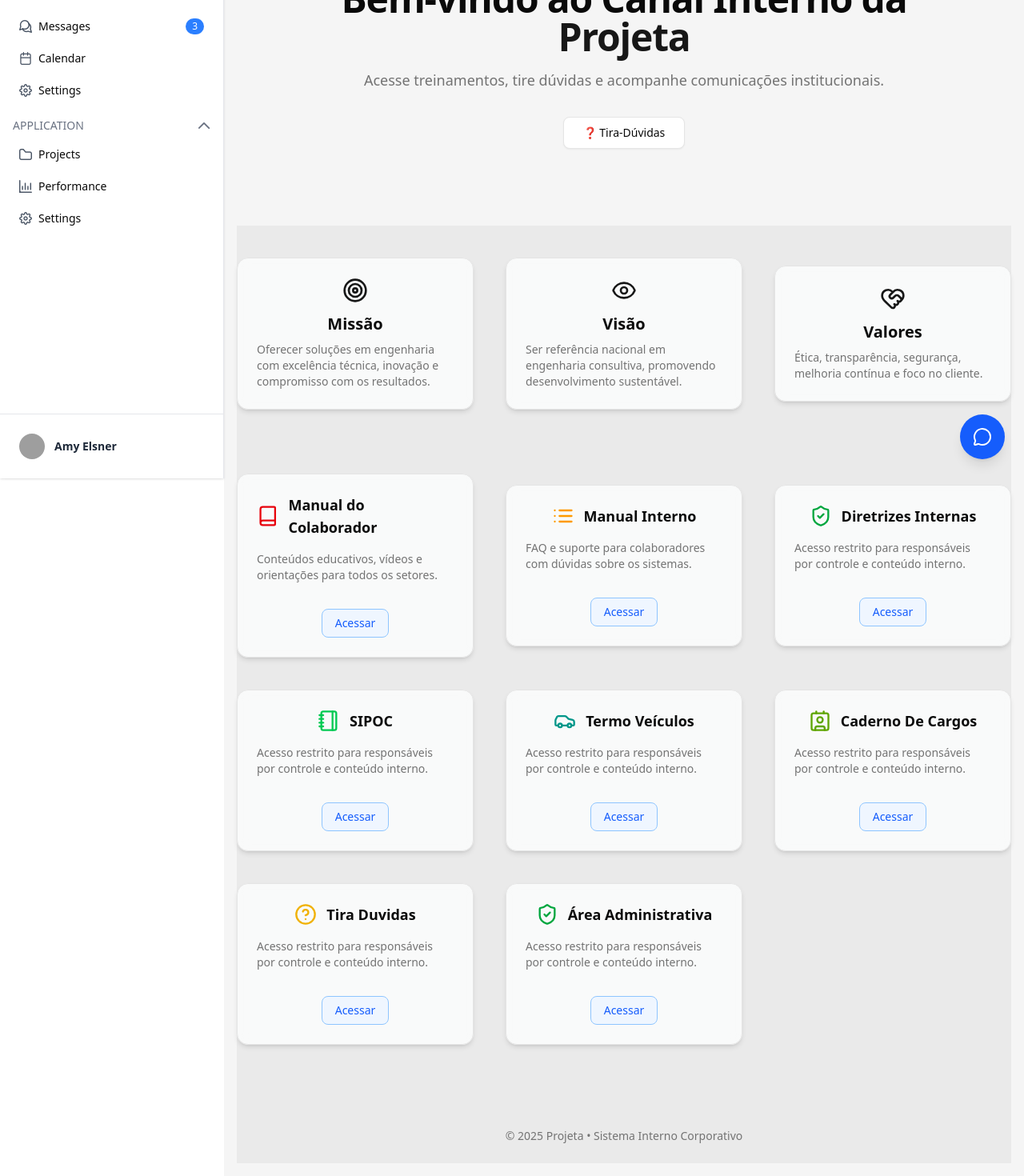
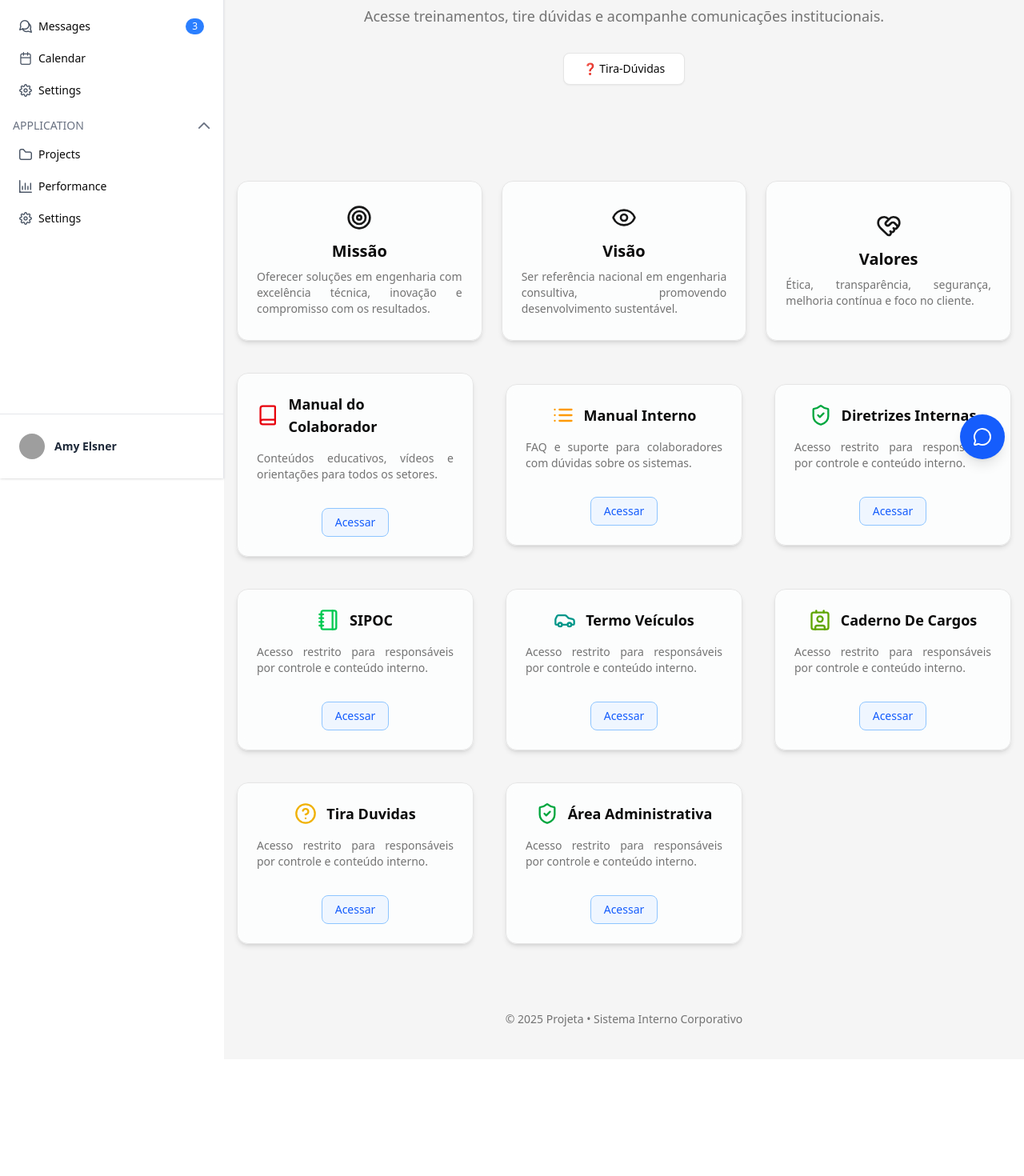
Before and after one commit to NITEP-Projeta/faqprojeta, a Next.js app: page / in a window 1280 px wide. Shown: the part 202-1672 px from the top of the page at 80% size. After the commit the page ends 1526 px from the top, so only its background shows below. Built offline with nearby package versions, Linux system fonts and the light colour scheme; grey boxes are pictures that could not be loaded.

Commit message:
Css alteração
Mudança no design da aplicação

```diff
--- a/app/page.tsx
+++ b/app/page.tsx
@@ -21,9 +21,10 @@ export default function HomePage() {
   }, []);
 
   return (
-    <div className="relative">
+    <div className="flex flex-col items-center justify-center gap-5">
+
       {/* HERO */}
-      <section className="bg-muted py-24 px-6 text-center pt-40">
+      <section className="bg-muted py-20 text-center pt-20">
         <motion.div
           initial={{ opacity: 0, y: 40 }}
           animate={{ opacity: 1, y: 0 }}
@@ -45,7 +46,7 @@ export default function HomePage() {
       </section>
 
       {/* MISSÃO, VISÃO, VALORES */}
-      <section className="pt-10 pb-20 grid md:grid-cols-3 gap-10 w-full place-items-center bg-[#EAEAEA]">
+      <section className="grid grid-cols-1 sm:grid-cols-2 lg:grid-cols-3 gap-6 place-items-center pt-5 pb-5">
         {[
           {
             title: 'Missão',
@@ -69,17 +70,17 @@ export default function HomePage() {
             whileInView={{ opacity: 1, y: 0 }}
             transition={{ delay: i * 0.2, duration: 0.5 }}
             viewport={{ once: true }}
-            className="flex flex-col items-center justify-center bg-background/70 backdrop-blur-sm rounded-xl border border-border shadow-md hover:shadow-xl p-6 transition-all w-[500]"
+            className="flex flex-col items-center justify-center h-50 bg-background/70 backdrop-blur-sm rounded-xl border border-border shadow-md hover:shadow-xl p-6 transition-all"
           >
             {item.icon}
             <h2 className="text-xl font-semibold mt-3 mb-2">{item.title}</h2>
-            <p className="text-sm text-muted-foreground">{item.desc}</p>
+            <p className="text-sm text-muted-foreground text-justify">{item.desc}</p>
           </motion.div>
         ))}
       </section>
 
       {/* FUNCIONALIDADES */}
-      <section className="pb-20 grid md:grid-cols-3 gap-10 w-full place-items-center bg-[#EAEAEA]">
+      <section className="pb-5 grid md:grid-cols-3 gap-10 place-items-center">
         {[
           {
             icon: <Book className="text-red-600 w-7 h-7" />,
@@ -136,13 +137,13 @@ export default function HomePage() {
               whileInView={{ opacity: 1, scale: 1 }}
               transition={{ delay: idx * 0.2, duration: 0.4 }}
               viewport={{ once: true }}
-              className="flex flex-col items-center justify-center bg-background/70 backdrop-blur-sm rounded-xl border border-border shadow-md hover:shadow-xl p-6 transition-all w-[500]"
+              className="flex flex-col items-center justify-center bg-background/70 backdrop-blur-sm rounded-xl border border-border shadow-md hover:shadow-xl p-6 transition-all"
             >
               <div className="flex items-center gap-3 mb-4">
                 {item.icon}
                 <h2 className="text-lg font-semibold">{item.title}</h2>
               </div>
-              <p className="text-sm text-muted-foreground mb-4">{item.desc}</p>
+              <p className="text-sm text-muted-foreground mb-4 text-justify">{item.desc}</p>
               <Link href={item.href}>
                 <Button variant="link" className="mt-4 px-4 py-2 bg-blue-50 text-blue-600 border border-blue-300 rounded-md font-medium hover:bg-blue-100 transition-colors duration-200">Acessar</Button>
               </Link>
@@ -159,7 +160,7 @@ export default function HomePage() {
       </section>
 
       {/* RODAPÉ */}
-      <footer className="text-sm text-center text-muted-foreground py-6 bg-[#EAEAEA]">
+      <footer className="text-sm text-center text-muted-foreground py-6">
         © {new Date().getFullYear()} Projeta • Sistema Interno Corporativo
       </footer>
     </div>
```
